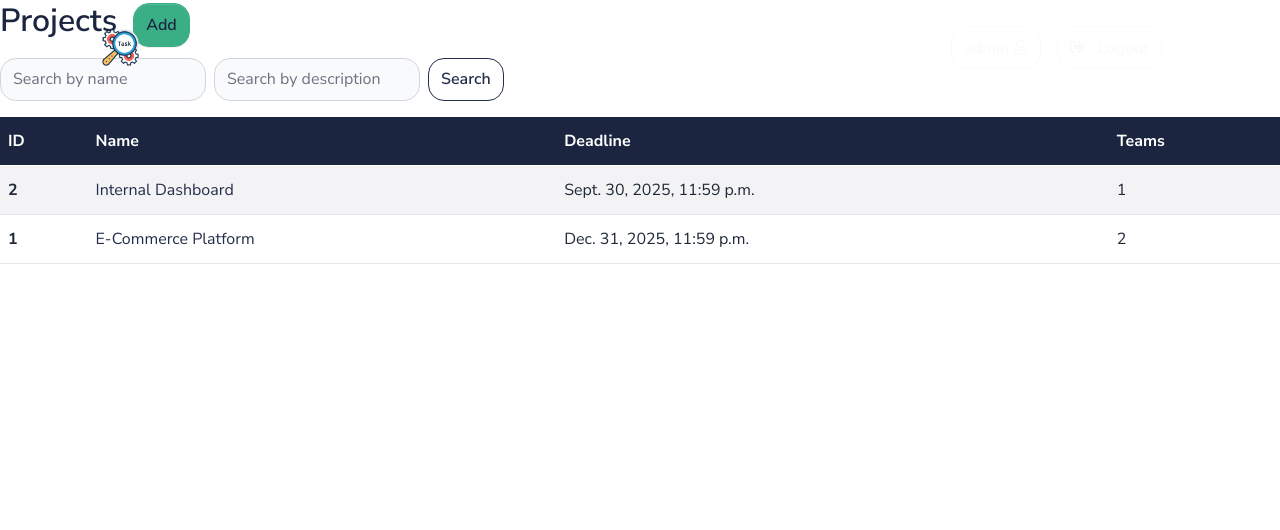
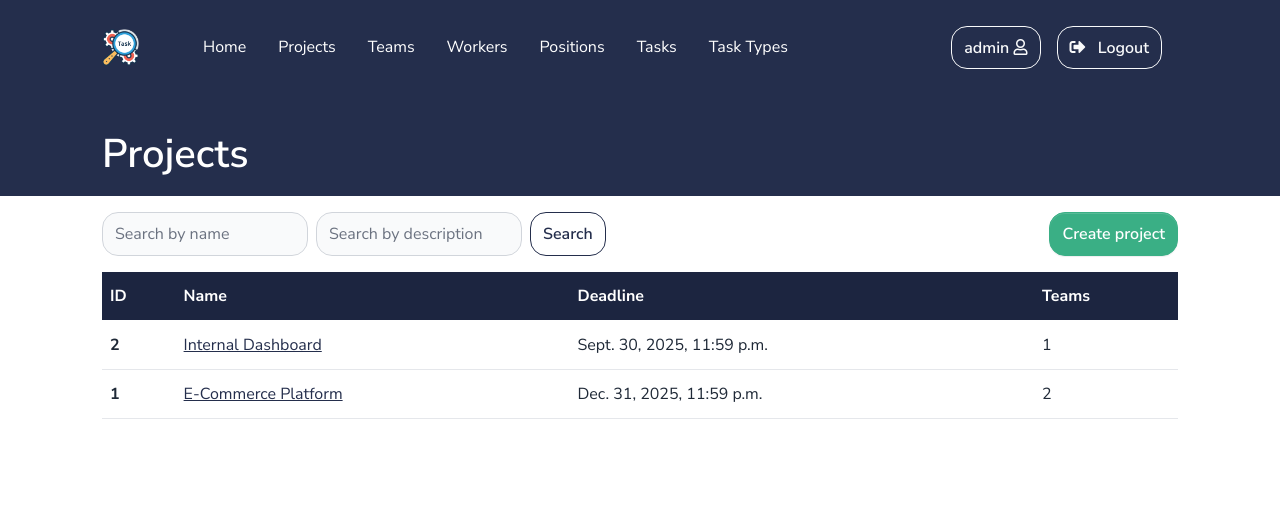
Before and after one commit to realasdfg/task-manager, a Django app: page /projects/ in a window 1280 px wide. Shown: the top 530 px of the page. Run offline with Django 5.2, Linux system fonts and the light colour scheme; a user stored in the database is signed in; data comes from the database, SQL or seed files in the repository; some libraries are stand-ins or nearby versions.

Commit message:
Apply new design to project_list.html

```diff
--- a/templates/tasks/project_list.html
+++ b/templates/tasks/project_list.html
@@ -2,15 +2,22 @@
 {% load crispy_forms_filters %}
 
 {% block content %}
-  <div class="d-flex align-items-center gap-3 mb-2">
-    <h2>Projects</h2>
-    <a href="{% url 'tasks:project-create' %}" class="btn btn-success">Add</a>
+  <main>
+    <div class="section-header pb-2 pt-7 bg-primary text-white">
+      <div class="container">
+        <h1>Projects</h1>
       </div>
+    </div>
+    <div class="section section-md pt-3">
+      <div class="container">
+        <div class="d-flex justify-content-between align-items-baseline">
           <form method="get" class="d-flex align-items-baseline gap-2">
             {{ search_form|crispy }}
             <input type="submit" value="Search" class="btn btn-outline-primary">
           </form>
-  <table class="table table-striped">
+          <a href="{% url 'tasks:project-create' %}" class="btn btn-success text-white">Create project</a>
+        </div>
+        <table class="table">
           <thead class="table-dark">
           <tr>
             <th scope="col">ID</th>
@@ -23,7 +30,10 @@
           {% for project in project_list %}
             <tr class="{% if project.is_completed %}table-success{% endif %}">
               <th scope="row">{{ project.id }}</th>
-        <td><a href="{% url 'tasks:project-detail' project.id %}">{{ project.name }}</a></td>
+              <td><a href="{% url 'tasks:project-detail' project.id %}"
+                     class="text-decoration-underline">
+                {{ project.name }}
+              </a></td>
               <td>{{ project.deadline }}</td>
               <td>{{ project.teams.count }}</td>
             </tr>
@@ -34,4 +44,7 @@
           {% endfor %}
           </tbody>
         </table>
-{% endblock %}
+      </div>
+    </div>
+  </main>
+{% endblock content %}
```
Also changed, not shown: static/assets/vendor/onscreen/dist/on-screen.es6.js. Lines whose indentation alone changed are shown as unchanged.
